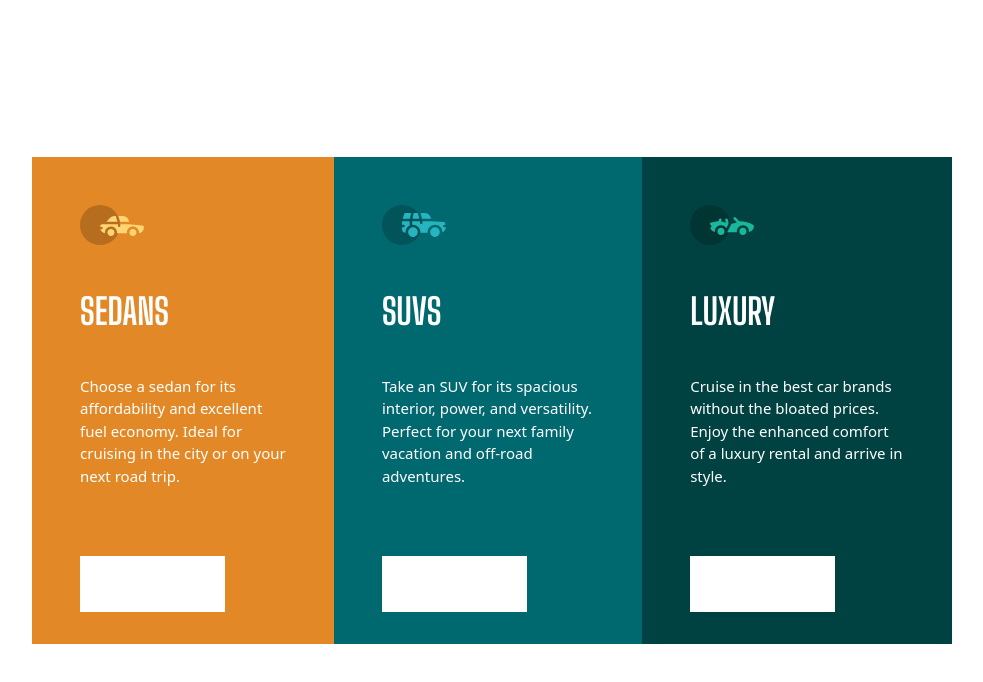
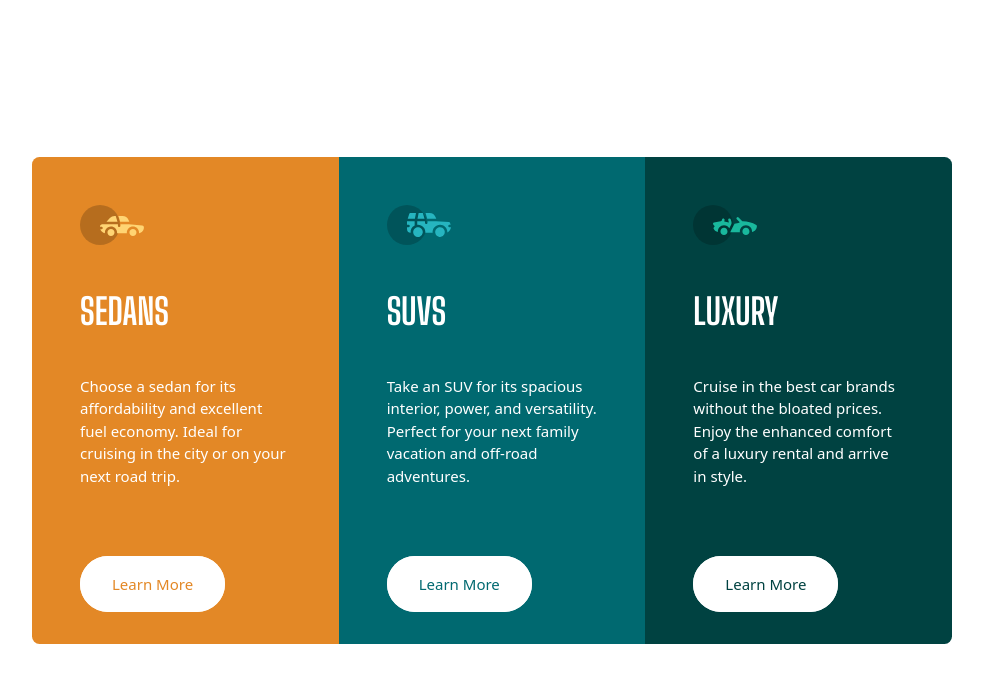
Before and after one commit to md-abid-hussain/column-card-component, a React (Vite) app: page / in a window 1280 px wide. Shown: the top 682 px of the page, without its empty margins (148-1131 px from the left). Built offline with nearby package versions, Linux system fonts and the light colour scheme.

Commit message:
added classes conditionally

```diff
--- a/src/components/Card.jsx
+++ b/src/components/Card.jsx
@@ -2,15 +2,17 @@ const Card = ({ image, title, desc, theme }) => {
 
     return (
         <section
-            className={`p-[48px] text-white
-             ${title === 'sedans' ? 'bg-[#e38826] text-[#e38826]' : title === 'suvs' ? 'bg-[#006970] text-[#006970]' : title === 'luxury' ? 'bg-[#004241] text-[#004241]' : ''}`
+            className={`p-[48px] text-white flex-1
+             ${title === 'sedans' ? 'sedans' : title === 'suvs' ? 'suvs' : title === 'luxury' ? 'luxury' : ''}`
             }
         >
             <img src={image} />
             <h2 className="uppercase text-[36px] mb-[36px] mt-[40px] text-white">{title}</h2>
             <p className="mb-[86px] text-white">{desc}</p>
             <a href="#"
-                className={`bg-white px-[32px] py-[18px] `}
+                className={`bg-white px-[28px] py-[14px] rounded-full border-4 border-[white] hover:text-[white]
+                ${title === 'sedans' ? 'hover:bg-[#e38826] text-[#e38826]' : title === 'suvs' ? 'hover:bg-[#006970] text-[#006970]' : title === 'luxury' ? 'hover:bg-[#004241] text-[#004241]' : ''}
+                `}
             >Learn More</a>
         </section>
     )
```
